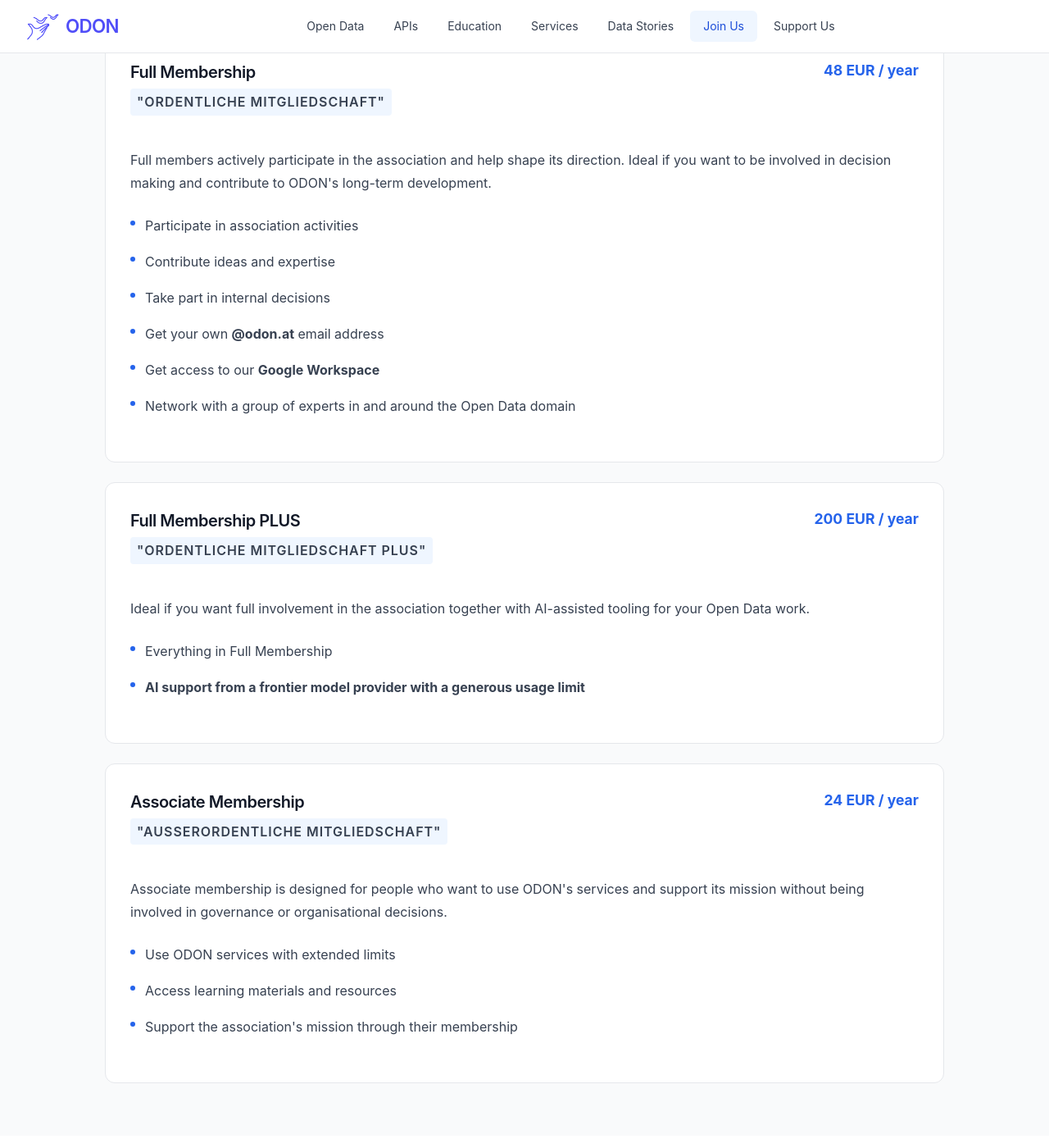
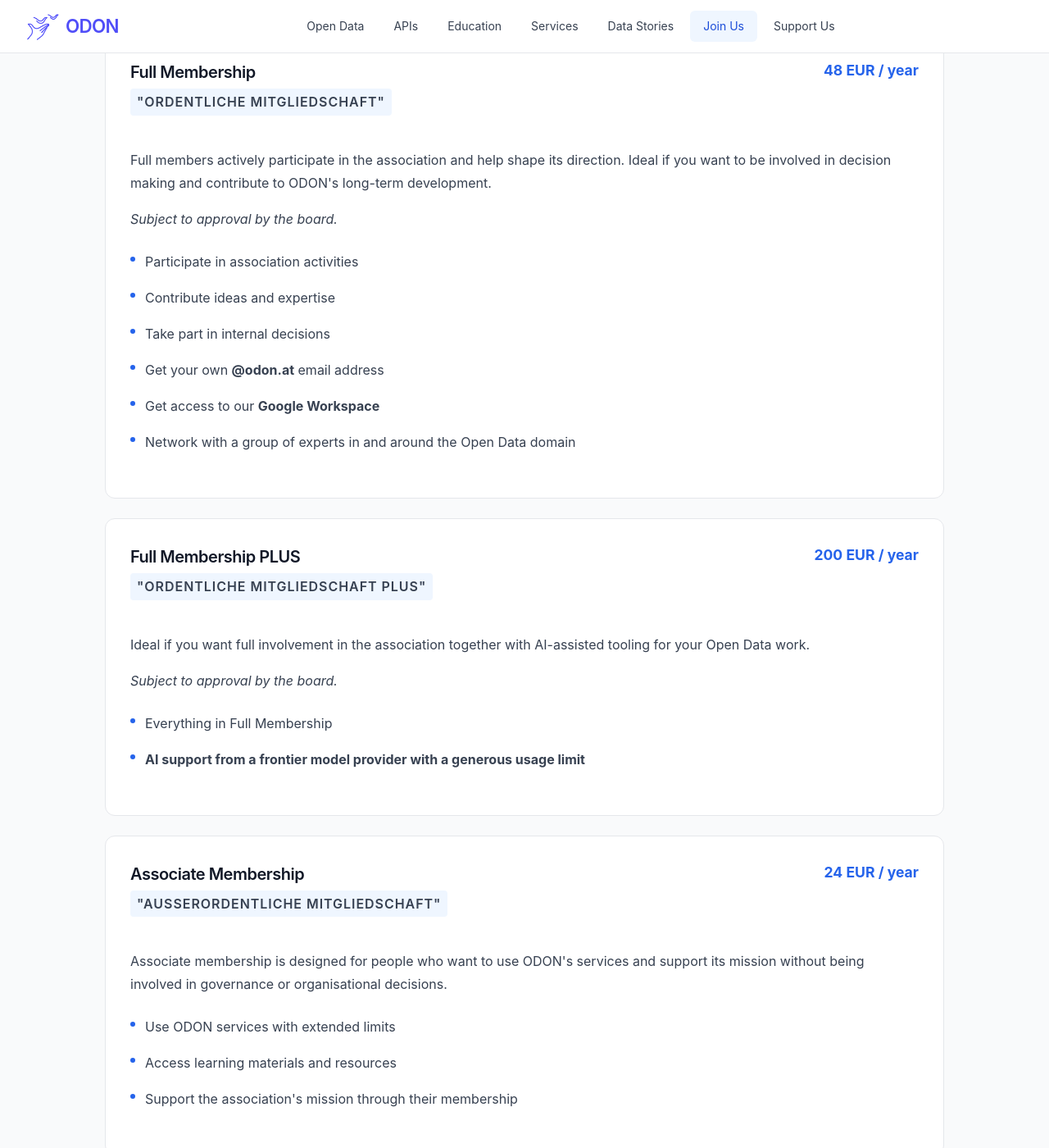
Before and after one commit to verein-odon/verein-odon.github.io, a Jekyll site: the page built from docs/en/membership.md, in a window 1280 px wide and 1400 px high, scrolled down 1143 px. Shown: the whole window at 82% size. Built offline with Jekyll 4.4.1, drawn with Linux system fonts in a browser that asks for light colours; some of the changed lines change nothing that is shown.

Commit message:
Update membership page

```diff
--- a/docs/en/membership.md
+++ b/docs/en/membership.md
@@ -59,6 +59,7 @@
             <span class="membership-price">48 EUR / year</span>
           </div>
           <p>Full members actively participate in the association and help shape its direction. Ideal if you want to be involved in decision making and contribute to ODON's long-term development.</p>
+          <p class="membership-note">Subject to approval by the board.</p>
           <ul>
             <li><span class="bullet"></span><span>Participate in association activities</span></li>
             <li><span class="bullet"></span><span>Contribute ideas and expertise</span></li>
@@ -77,6 +78,7 @@
             <span class="membership-price">200 EUR / year</span>
           </div>
           <p>Ideal if you want full involvement in the association together with AI-assisted tooling for your Open Data work.</p>
+          <p class="membership-note">Subject to approval by the board.</p>
           <ul>
             <li><span class="bullet"></span><span>Everything in Full Membership</span></li>
             <li><span class="bullet"></span><span><b>AI support from a frontier model provider with a generous usage limit</b></span></li>
@@ -135,6 +137,13 @@
     color: var(--color-blue-600);
     white-space: nowrap;
   }
+
+  .membership-note {
+    font-size: 0.9rem;
+    font-style: italic;
+    color: var(--color-gray-500);
+    margin: -0.5rem 0 1rem;
+  }
 </style>
 
 <section class="section bg-white">
```
